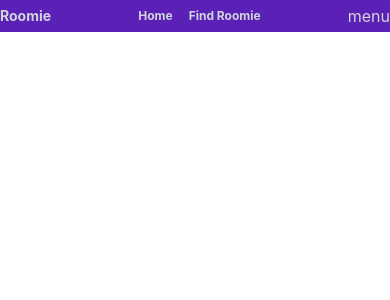
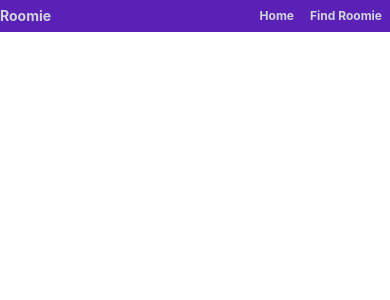
Before and after one commit to BrandonDlamini/roomie-frontend, a React (Create React App) app: page / in a window 390 px wide. Shown: the top 300 px of the page. Built offline with nearby package versions, Linux system fonts and the light colour scheme.

Commit message:
fixed navbar

```diff
--- a/src/components/Navbar.js
+++ b/src/components/Navbar.js
@@ -12,8 +12,6 @@ export default function Navbar() {
           <a href="#">Find Roomie</a>
         </li>
       </ul>
-
-      <button className="lg:hidden menu-button">menu</button>
     </div>
   );
 }
```
